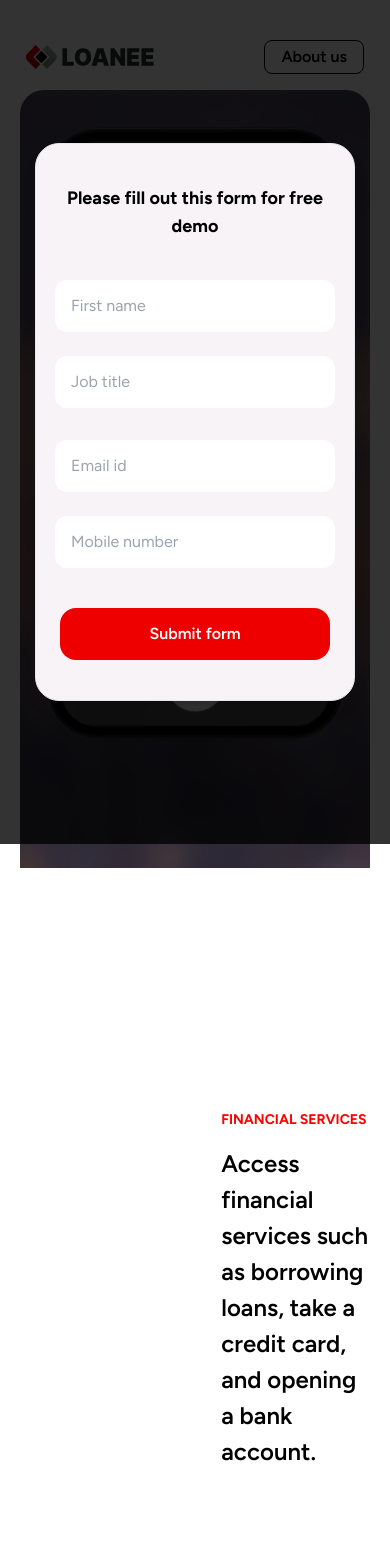
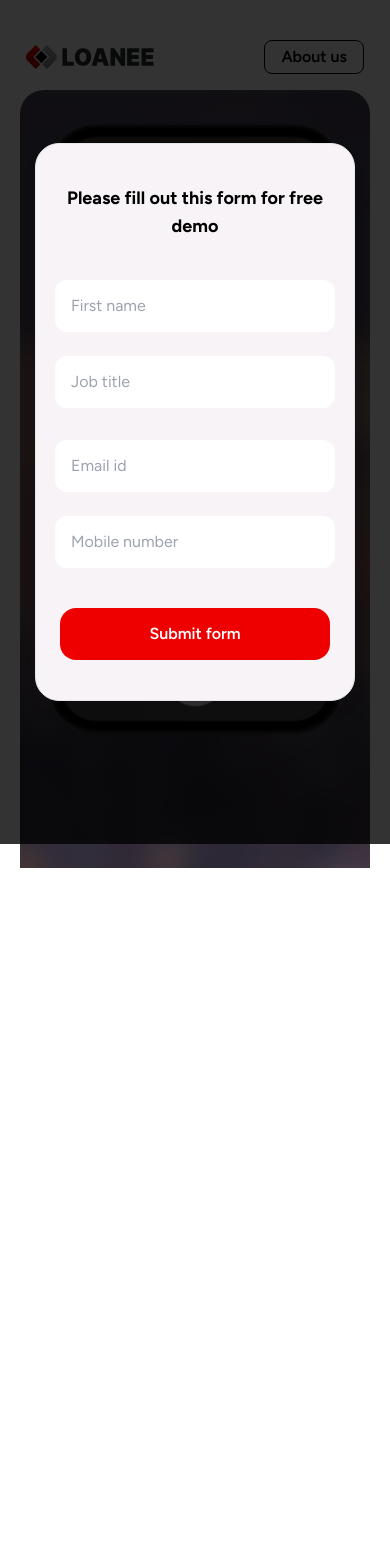
Before and after one commit to MohamedElnaggar1223/loanee, a Next.js app: page / in a window 390 px wide. Shown: the top 1568 px of the page. Built offline with nearby package versions, Linux system fonts and the light colour scheme.

Commit message:
Mobile View

```diff
--- a/app/page.tsx
+++ b/app/page.tsx
@@ -92,6 +92,11 @@ export default function Page()
 		finished: false,
         began: false
 	})
+    const [innerWidth, setInnerWidth] = useState(0)
+
+	useEffect(() => {
+		setInnerWidth(window.innerWidth)
+	}, [])
 
     const form = useForm<z.infer<typeof signUpSchema>>({
         resolver: zodResolver(signUpSchema),
@@ -110,13 +115,20 @@ export default function Page()
 		offset: ['start end', 'end end']
     })
 
-    const top = useTransform(scrollYProgress, [0, (1/6)], [-250, 25])
-    const scale = useTransform(scrollYProgress, [0, (1/6)], [1, 0.75])
+    const top = useTransform(scrollYProgress, [0, (1/6), 0.99, 1], [-250, 25, 25, innerWidth > 768 ? 25 : 225])
+    const scale = useTransform(scrollYProgress, [0, (1/6), 0.99, 1], [1, innerWidth > 768 ? 0.75 : 0.9, innerWidth > 768 ? 0.75 : 0.9, innerWidth > 768 ? 0.75 : 1.5])
     const rotate = useTransform(scrollYProgress, [0, (1/6), (2/6), (3/6), (4/6), (5/6), 1], [0, -4, -2, 0, 2, 4, 0])
-    const left = useTransform(scrollYProgress, [0, (1/6), (5/6), 1], ['calc(50% - 200px)', 'calc(36.2% - 150px)', 'calc(36.2% - 150px)', 'calc(50% - 200px)'])
+    const left = useTransform(scrollYProgress, [0, (1/6), (5/6), 1], [innerWidth > 768 ? 'calc(50% - 200px)' : 'calc(50% - 100px)', innerWidth > 768 ? 'calc(36.2% - 150px)' : 'calc(50% - 100px)', innerWidth > 768 ? 'calc(36.2% - 150px)' : 'calc(50% - 100px)', innerWidth > 768 ? 'calc(50% - 200px)' : 'calc(50% - 100px)'])
     const tryText = useTransform(scrollYProgress, [(5/6), 1], [-100, 0])
 
+    const firstFeatureOpacity = useTransform(scrollYProgress, [(1/6), 0.21], [1, innerWidth > 768 ? 1 : 0])
+    const secondFeatureOpacity = useTransform(scrollYProgress, [0.30, 0.309], [1, innerWidth > 768 ? 1 : 0])
+    const thirdFeatureOpacity = useTransform(scrollYProgress, [0.468, 0.476], [1, innerWidth > 768 ? 1 : 0])
+    const fourthFeatureOpacity = useTransform(scrollYProgress, [0.635, 0.644], [1, innerWidth > 768 ? 1 : 0])
+    const fifthFeatureOpacity = useTransform(scrollYProgress, [0.805, 0.814], [1, innerWidth > 768 ? 1 : 0])
+
     useMotionValueEvent(scrollYProgress, 'change', (value) => {
+        console.log(value)
         if(value === 1) setImageShown('demoIphoneTwelvth.png')
         else if(value >= 0 && value < ((1/6) / 2)) setImageShown('iphoneHero.png')
         else if(value >= ((1/6) / 2) && value < ((2/6)) - 0.05) setImageShown('iphoneFirst.png')
@@ -248,8 +260,10 @@ export default function Page()
                 <motion.section ref={secondTargetRef} className={cn('relative flex-1 flex flex-col items-center justify-center w-full')}>
                     <motion.div
                         style={{ top, scale, rotate, left }}
-                        className={cn('-top-[250px] w-[400px] h-[818px] z-[99999]', position)}
+                        // initial={innerWidth > 768 ? {} : { left: 'calc(50% - 100px)' }}
+                        className={cn('-top-[250px] w-[200px] h-[409px] md:w-[400px] md:h-[818px] z-[99999]', position)}
                     >
+                        {innerWidth > 768 ? (
                             <Image
                                 src={`/images/${imageShown}`}
                                 alt='Phone'
@@ -257,45 +271,54 @@ export default function Page()
                                 height={818}
                                 priority={true}
                             />
+                        ) : (
+                            <Image
+                                src={`/images/${imageShown}`}
+                                alt='Phone'
+                                width={200}
+                                height={409}
+                                priority={true}
+                            />
+                        )}
                         {imageDemo.began && <div onMouseDown={() => setImageDemo(prev => ({...prev, clicked: !prev.clicked}))} className={cn('bg-transparent opacity-20 w-full absolute cursor-pointer z-[9999999999]', imageDemo.clickPos)} />}                </motion.div>
-                    <div className='flex-1 flex items-center justify-center w-full min-h-screen'>
+                    <div className='flex-1 flex items-center justify-center w-full min-h-screen max-md:flex-col'>
                         <div className='flex-1' />
-                        <div className='flex flex-1 flex-col gap-4 overflow-hidden pl-[15%]'>
+                        <motion.div style={{ opacity: innerWidth > 768 ? 1 : firstFeatureOpacity }} className='flex max-md:overflow-hidden md:flex-1 flex-col gap-4 overflow-hidden md:pl-[15%]'>
                             <p className='uppercase font-bold text-[#ff0000] text-sm'>Financial Services</p>
                             <p className='font-semibold max-w-[380px] text-[24px] leading-[2.25rem] md:text-[32px] md:leading-[2.75rem]'>Access financial services such as borrowing loans, take a credit card, and opening a bank account.</p>
-                        </div>
+                        </motion.div>
 
                     </div>
-                    <div className='flex-1 flex items-center justify-center w-full min-h-screen'>
+                    <div className='flex-1 flex items-center justify-center w-full min-h-screen max-md:flex-col'>
                         <div className='flex-1' />
-                        <div className='flex flex-1 flex-col gap-4 overflow-hidden pl-[15%]'>
+                        <motion.div style={{ opacity: innerWidth > 768 ? 1 : secondFeatureOpacity }} className='flex flex-1 flex-col gap-4 overflow-hidden pl-[15%]'>
                             <p className='uppercase font-bold text-[#ff0000] text-sm'>Personalized Offers</p>
                             <p className='font-semibold max-w-[380px] text-[24px] leading-[2.25rem] md:text-[32px] md:leading-[2.75rem]'>Receive customized offers based on your credit score and enjoy pre-approved financial products for you.</p>
+                        </motion.div>
                     </div>
-                    </div>
-                    <div className='flex-1 flex items-center justify-center w-full min-h-screen'>
+                    <div className='flex-1 flex items-center justify-center w-full min-h-screen max-md:flex-col'>
                         <div className='flex-1' />
-                        <div className='flex flex-1 flex-col gap-4 overflow-hidden pl-[15%]'>
+                        <motion.div style={{ opacity: innerWidth > 768 ? 1 : thirdFeatureOpacity }} className='flex flex-1 flex-col gap-4 overflow-hidden pl-[15%]'>
                             <p className='uppercase font-bold text-[#ff0000] text-sm'>Secure Access</p>
                             <p className='font-semibold max-w-[380px] text-[24px] leading-[2.25rem] md:text-[32px] md:leading-[2.75rem]'>Ensure secure login and registration through the trusted UAE PASS system, enhancing your safety.</p>
+                        </motion.div>
                     </div>
-                    </div>
-                    <div className='flex-1 flex items-center justify-center w-full min-h-screen'>
+                    <div className='flex-1 flex items-center justify-center w-full min-h-screen max-md:flex-col'>
                         <div className='flex-1' />
-                        <div className='flex flex-1 flex-col gap-4 overflow-hidden pl-[15%]'>
+                        <motion.div style={{ opacity: innerWidth > 768 ? 1 : fourthFeatureOpacity }} className='flex flex-1 flex-col gap-4 overflow-hidden pl-[15%]'>
                             <p className='uppercase font-bold text-[#ff0000] text-sm'>Financial Guide</p>
                             <p className='font-semibold max-w-[380px] text-[24px] leading-[2.25rem] md:text-[32px] md:leading-[2.75rem]'>Gain valuable insights into credit reports and make right financial decisions that align with your goals.</p>
+                        </motion.div>
                     </div>
-                    </div>
-                    <div className='flex-1 flex items-center justify-center w-full min-h-screen'>
+                    <div className='flex-1 flex items-center justify-center w-full min-h-screen max-md:flex-col'>
                         <div className='flex-1' />
-                        <div className='flex flex-1 flex-col gap-4 overflow-hidden pl-[15%]'>
+                        <motion.div style={{ opacity: innerWidth > 768 ? 1 : fifthFeatureOpacity }} className='flex flex-1 flex-col gap-4 overflow-hidden pl-[15%]'>
                             <p className='uppercase font-bold text-[#ff0000] text-sm'>Product Comparison</p>
                             <p className='font-semibold max-w-[380px] text-[24px] leading-[2.25rem] md:text-[32px] md:leading-[2.75rem]'>Easily compare various financial products to choose the ones that best suit your needs.</p>
+                        </motion.div>
                     </div>
-                    </div>
-                    <div className='flex-1 flex items-center justify-center w-full min-h-screen px-12'>
-                        <div className='relative flex flex-col items-center justify-start gap-2 md:gap-4 bg-[#F1E8E6] w-full h-[95vh] md:pt-10 md:pb-16 rounded-3xl overflow-hidden'>
+                    <div className='flex-1 flex items-center justify-center w-full min-h-screen md:px-12'>
+                        <div className='relative flex flex-col items-center justify-start gap-2 md:gap-4 bg-[#F1E8E6] w-full h-[95vh] md:pt-10 md:pb-16 rounded-3xl overflow-hidden max-md:justify-between max-md:pt-16 max-md:pb-4'>
                             {footerShown ? (
                                 <div className='max-h-fit'>
                                     <motion.p className='font-semibold text-xl md:text-3xl mb-auto'>
@@ -317,7 +340,7 @@ export default function Page()
                                 // initial={{ left: 'calc(50% - 200px)' }}
                                 // exit={{ rotate: -4, position: 'fixed', bottom: '-550px', y: 'calc(50vh - 228px)', left: 'calc(36.2% - 150px)', opacity: 0.95, width: '300px', height: '614px'}}
                                 // transition={{ duration: 0.40, ease: 'easeInOut' }}
-                                className='absolute scale-75 top-[25px]'
+                                className='absolute scale-90 md:scale-75 top-[25px]'
                             />}
                             {!imageDemo.finished ? (
                                 <p onMouseDown={() => {
```
Lines whose indentation alone changed are shown as unchanged.
